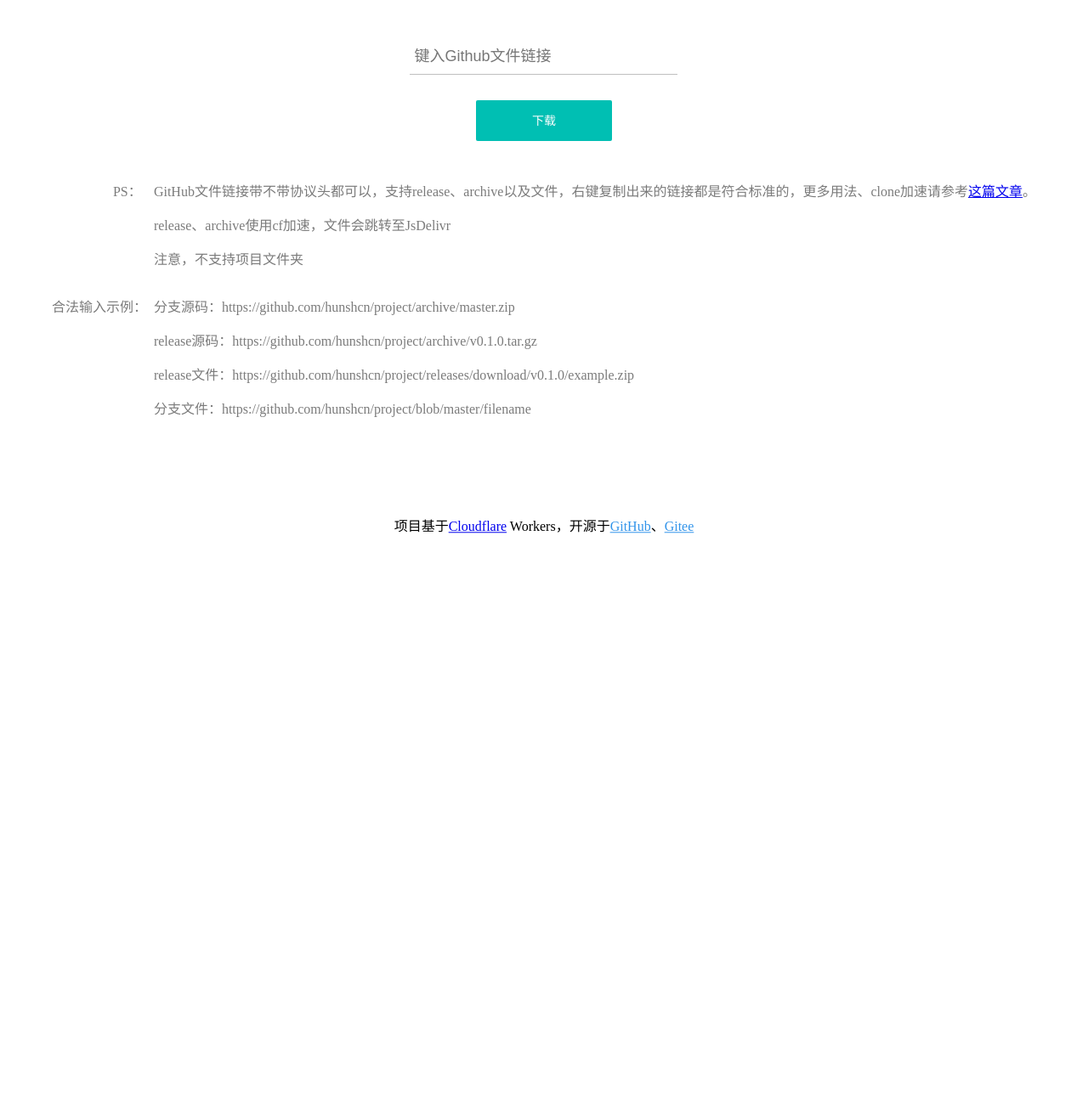
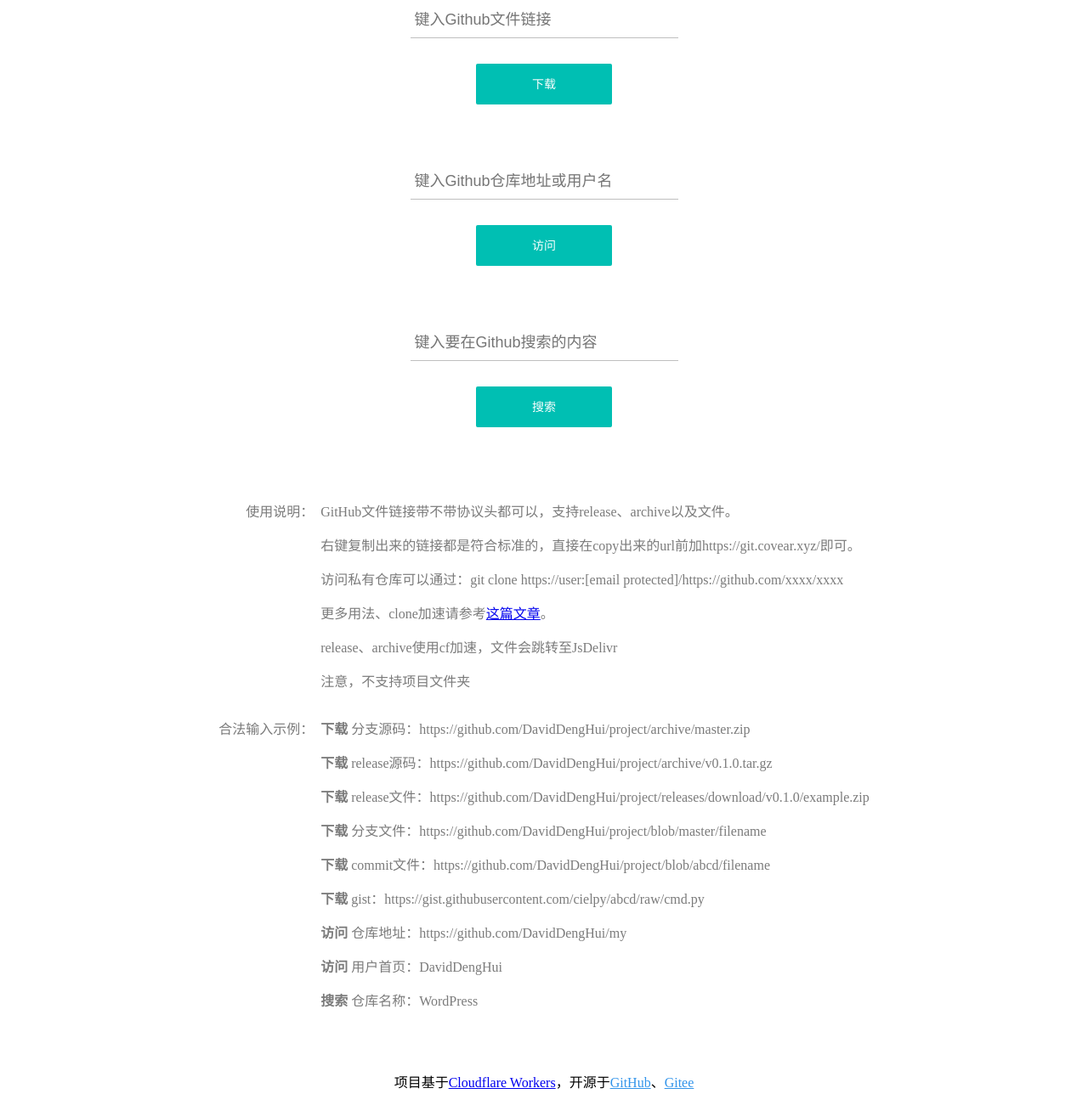
Before and after one commit to DavidDengHui/daviddenghui.github.io, a plain HTML site: page github.html in a window 1280 px wide. Shown: the part 134-1422 px from the top of the page at 85% size. Before the commit the page ends 800 px from the top, so only its background shows below. Drawn offline with Linux system fonts and the light colour scheme.

Commit message:
Update github.html

```diff
--- a/github.html
+++ b/github.html
@@ -92,8 +92,8 @@
 
     .tips > p:first-child::before {
         position: absolute;
-        left: -3em;
-        content: 'PS：';
+        left: -5.5em;
+        content: '使用说明：';
         color: #7b7b7b
     }
 
@@ -109,9 +109,37 @@
     <meta http-equiv="X-UA-Compatible" content="IE=edge">
     <meta name="viewport" content="width=device-width,initial-scale=1.0">
     <script>
+        baseURL = "github.covear.xyz"
         function toSubmit(e) {
-            e.preventDefault()
+            e.preventDefault();
+            console.log('toSubmit');
             window.open(location.href.substr(0, location.href.lastIndexOf('/') + 1) + document.getElementsByName('q')[0].value);
+            return false
+        }
+        function toVisit(e) {
+            e.preventDefault();
+            console.log('toVisit');
+            url = document.getElementsByName('visit')[0].value;
+            if ( url.includes("github.com") ) {
+                url = url.replace("github.com", baseURL);
+            }
+            else {
+                url = "https://" + baseURL + "/" + url;
+            }
+            if ( !url.includes("http") ) {
+                url = "https://" + url;
+            }
+            if ( url.includes("http:") ) {
+                url = url.replace("http:", "https:");
+            }
+            console.log(url);
+            window.open(url);
+            return false
+        }
+        function toSearch(e) {
+            e.preventDefault();
+            console.log('toSearch');
+            window.open("https://" + baseURL + "/search?q=" + document.getElementsByName('search')[0].value);
             return false
         }
     </script>
@@ -126,18 +154,46 @@
         <div class="bar"></div>
     </label>
     <input class="block btn" type="submit" value="下载">
-    <div class="tips"><p>GitHub文件链接带不带协议头都可以，支持release、archive以及文件，右键复制出来的链接都是符合标准的，更多用法、clone加速请参考<a href="https://hunsh.net/archives/23/">这篇文章</a>。</p>
+</form>
+<form action="./" method="get" style="padding-bottom: 40px" target="_blank" class="flex" onsubmit="toVisit(event)">
+    <label class="block" style="width: fit-content">
+        <input class="block url" name="visit" type="text" placeholder="键入Github仓库地址或用户名"
+               pattern="^(((https|http):\/\/)|(github\.com\/))?.+$" required>
+        <div class="bar"></div>
+    </label>
+    <input class="block btn" type="submit" value="访问">
+</form>
+<form action="./" method="get" style="padding-bottom: 40px" target="_blank" class="flex" onsubmit="toSearch(event)">
+    <label class="block" style="width: fit-content">
+        <input class="block url" name="search" type="text" placeholder="键入要在Github搜索的内容" required>
+        <div class="bar"></div>
+    </label>
+    <input class="block btn" type="submit" value="搜索">
+</form>
+<div style="padding-bottom: 40px" target="_blank" class="flex">
+    <div class="tips">
+        <p>GitHub文件链接带不带协议头都可以，支持release、archive以及文件。</p>
+        <p>右键复制出来的链接都是符合标准的，直接在copy出来的url前加https://git.covear.xyz/即可。</p>
+        <p>访问私有仓库可以通过：git clone https://user:[email protected]/https://github.com/xxxx/xxxx</p>
+        <p>更多用法、clone加速请参考<a href="https://hunsh.net/archives/23/">这篇文章</a>。</p>
         <p>release、archive使用cf加速，文件会跳转至JsDelivr</p>
-        <p>注意，不支持项目文件夹</p></div>
+        <p>注意，不支持项目文件夹</p>
+    </div>
     <div class="example">
-        <p>分支源码：https://github.com/hunshcn/project/archive/master.zip</p>
-        <p>release源码：https://github.com/hunshcn/project/archive/v0.1.0.tar.gz</p>
-        <p>release文件：https://github.com/hunshcn/project/releases/download/v0.1.0/example.zip</p>
-        <p>分支文件：https://github.com/hunshcn/project/blob/master/filename</p>
+        <p><b>下载</b> 分支源码：https://github.com/DavidDengHui/project/archive/master.zip</p>
+        <p><b>下载</b> release源码：https://github.com/DavidDengHui/project/archive/v0.1.0.tar.gz</p>
+        <p><b>下载</b> release文件：https://github.com/DavidDengHui/project/releases/download/v0.1.0/example.zip</p>
+        <p><b>下载</b> 分支文件：https://github.com/DavidDengHui/project/blob/master/filename</p>
+        <p><b>下载</b> commit文件：https://github.com/DavidDengHui/project/blob/abcd/filename</p>
+        <p><b>下载</b> gist：https://gist.githubusercontent.com/cielpy/abcd/raw/cmd.py</p>
+        <p><b>访问</b> 仓库地址：https://github.com/DavidDengHui/my</p>
+        <p><b>访问</b> 用户首页：DavidDengHui</p>
+        <p><b>搜索</b> 仓库名称：WordPress</p>
     </div>
-</form>
-<p style="position: sticky;top: calc(100% - 2.5em);">项目基于<a href="https://dash.cloudflare.com/" target="_blank">Cloudflare</a> Workers，开源于<a style="color: #3294ea"
-                                                                                         href="https://github.com/hunshcn/gh-proxy" target="_blank">GitHub</a>、<a style="color: #3294ea"
+
+</div>
+<p style="position: sticky;top: calc(100% - 2.5em);">项目基于<a href="https://dash.cloudflare.com/" target="_blank">Cloudflare Workers</a>，开源于<a style="color: #3294ea"
+                                                                                         href="https://github.com/DavidDengHui/gh-proxy" target="_blank">GitHub</a>、<a style="color: #3294ea"
                                                                                          href="https://gitee.com/osforge/github" target="_blank">Gitee</a>
 </p>
 </body>
```
